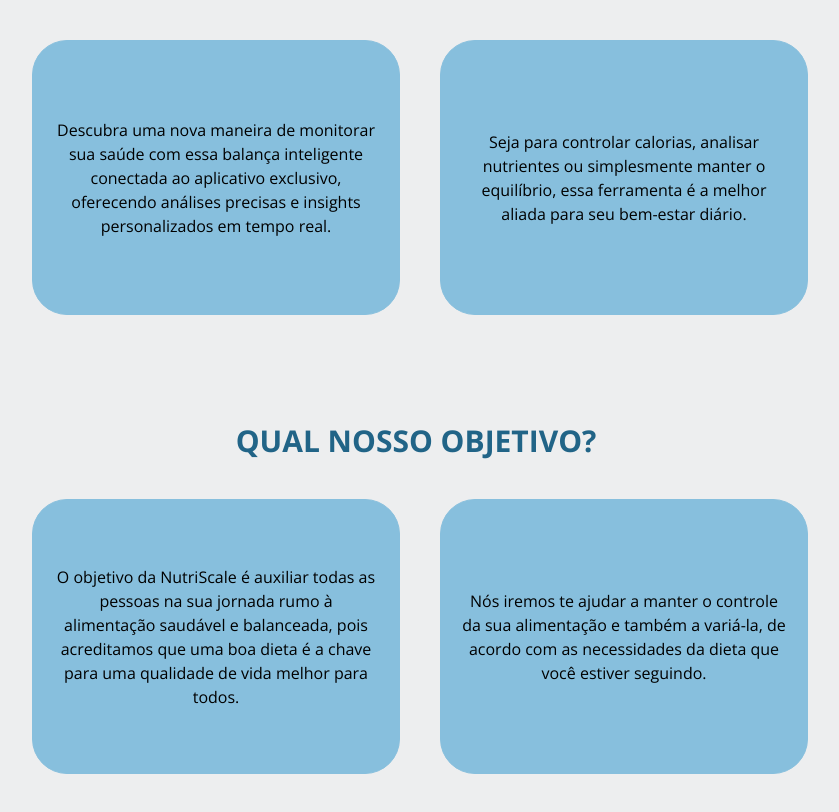
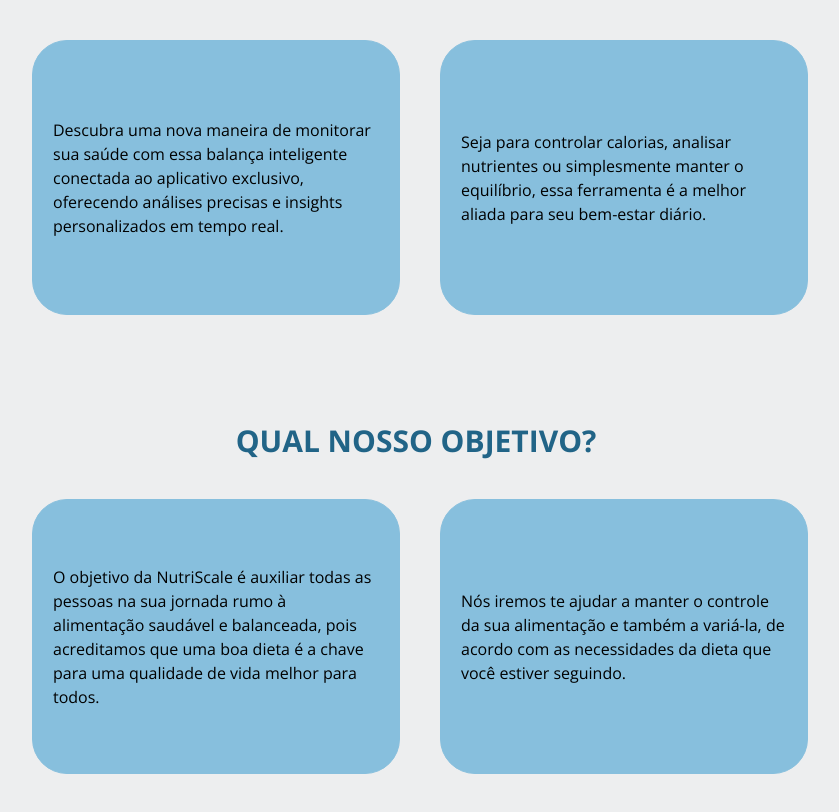
Before and after one commit to JVMF12/Home-TCC, a React (Vite) app: page / in a window 1280 px wide. Shown: the part 552-1364 px from the top of the page, without its empty margins (224-1063 px from the left). Built offline with nearby package versions, Linux system fonts and the light colour scheme.

Commit message:
eba acho que terminei 2

```diff
--- a/index.html
+++ b/index.html
@@ -2,13 +2,13 @@
 <html lang="en">
   <head>
     <meta charset="UTF-8" />
-    <link rel="icon" type="image/svg+xml" href="/vite.svg" />
+    <link rel="icon" type="image/svg+xml" href="/LOGO.svg" />
     <link rel="preconnect" href="https://fonts.googleapis.com">
     <link rel="preconnect" href="https://fonts.gstatic.com" crossorigin>
     <link href="https://fonts.googleapis.com/css2?family=Cormorant+Garamond:ital,wght@0,300;0,400;0,500;0,600;0,700;1,300;1,400;1,500;1,600;1,700&family=Overpass:ital,wght@0,100..900;1,100..900&display=swap" rel="stylesheet">
     <link href="https://fonts.googleapis.com/css2?family=Open+Sans:ital,wght@0,300..800;1,300..800&display=swap" rel="stylesheet">
     <meta name="viewport" content="width=device-width, initial-scale=1.0" />
-    <title>Vite + React</title>
+    <title>NutriScale</title>
   </head>
   <body>
     <div id="root"></div>
--- a/src/components/Home.jsx
+++ b/src/components/Home.jsx
@@ -22,13 +22,13 @@ export default function Home() {
 
             <div className='flex flex-col md:flex-row p-3 md:gap-10 w-80 md:max-w-4xl md:w-[800px]  mb-10 ml-4 md:ml-2'>
                 <div className='mb-10 md:flex-1 md:h-[275px] border border-fundoHeader bg-fundoHeader rounded-custom p-5 md:flex md:items-center md:justify-center'>
-                    <p className='text-xs md:text-base md:text-center'>
+                    <p className='text-xs md:text-base md:text-left'>
                         Descubra uma nova maneira de monitorar sua saúde com essa balança inteligente conectada ao aplicativo exclusivo, oferecendo análises precisas e insights personalizados em tempo real.
                     </p>
                 </div>
 
                 <div className='md:flex-1 md:h-[275px] border border-fundoHeader bg-fundoHeader rounded-custom p-5 md:flex md:items-center md:justify-center'>
-                    <p className='text-xs md:text-base md:text-center'>
+                    <p className='text-xs md:text-base md:text-left'>
                         Seja para controlar calorias, analisar nutrientes ou simplesmente manter o equilíbrio, essa ferramenta é a melhor aliada para seu bem-estar diário.
                     </p>
                 </div>
@@ -40,11 +40,11 @@ export default function Home() {
 
             <div  className='flex flex-col md:flex-row p-3 md:gap-10 w-80 md:max-w-4xl md:w-[800px]  mb-10 ml-4 md:ml-2'>
                 <div className='mb-10 md:flex-1 md:h-[275px] border border-fundoHeader bg-fundoHeader rounded-custom md:flex md:items-center md:justify-center'>
-                    <p className='m-5 text-xs md:text-base md:text-center'>O objetivo da NutriScale é auxiliar todas as pessoas na sua jornada rumo à alimentação saudável e balanceada, pois acreditamos que uma boa dieta é a chave para uma qualidade de vida melhor para todos. </p>
+                    <p className='m-5 text-xs md:text-base md:text-left'>O objetivo da NutriScale é auxiliar todas as pessoas na sua jornada rumo à alimentação saudável e balanceada, pois acreditamos que uma boa dieta é a chave para uma qualidade de vida melhor para todos. </p>
                 </div>
 
                 <div className='md:flex-1 md:h-[275px] border border-fundoHeader bg-fundoHeader rounded-custom md:flex md:items-center md:justify-center'>
-                    <p className='m-5 text-xs md:text-base md:text-center'>Nós iremos te ajudar a manter o controle da sua alimentação e também a variá-la, de acordo com as necessidades da dieta que você estiver seguindo. </p>
+                    <p className='m-5 text-xs md:text-base md:text-left'>Nós iremos te ajudar a manter o controle da sua alimentação e também a variá-la, de acordo com as necessidades da dieta que você estiver seguindo. </p>
                 </div>
             </div>
 
```
